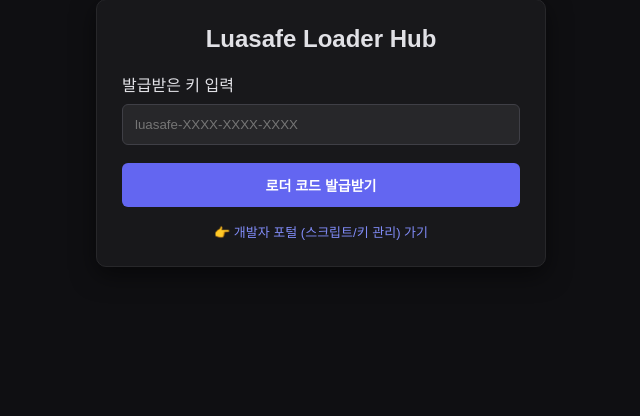
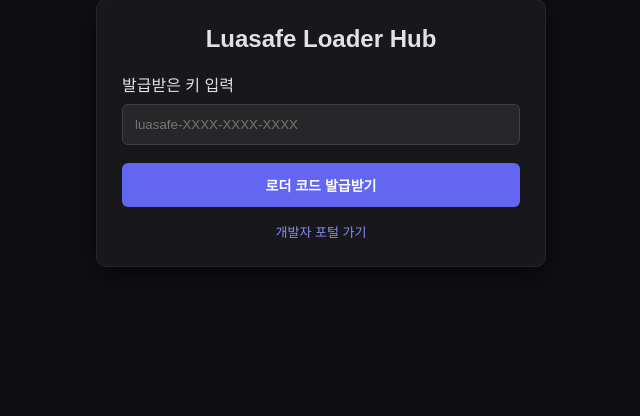
Before and after one commit to luasafedeveloper/luasafe-backend, a Flask app: page / in a window 1280 px wide. Shown: the part 287-703 px from the top of the page, without its empty margins (319-959 px from the left). Run offline with Flask 3, Linux system fonts and the light colour scheme.

Commit message:
Update index.html

```diff
--- a/templates/user/index.html
+++ b/templates/user/index.html
@@ -40,7 +40,7 @@
         </div>
 
         <div class="footer-link">
-            <a href="/admin">👉 개발자 포털 (스크립트/키 관리) 가기</a>
+            <a href="/admin">개발자 포털 가기</a>
         </div>
     </div>
 </div>
```
